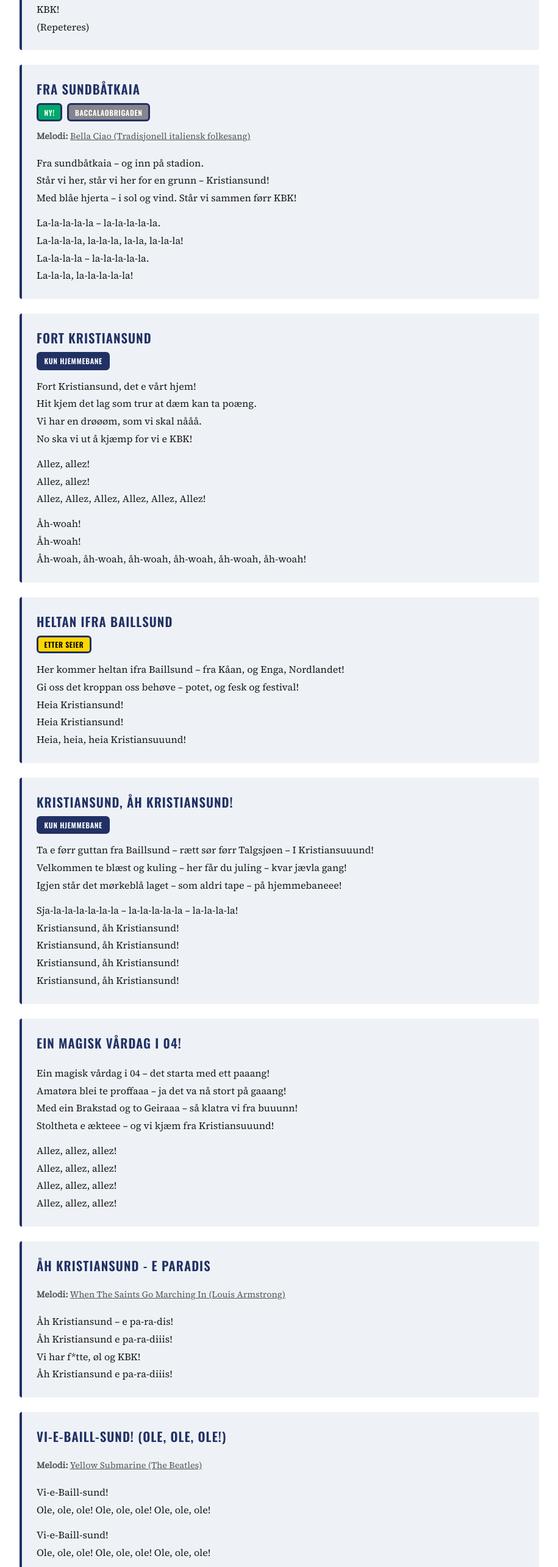
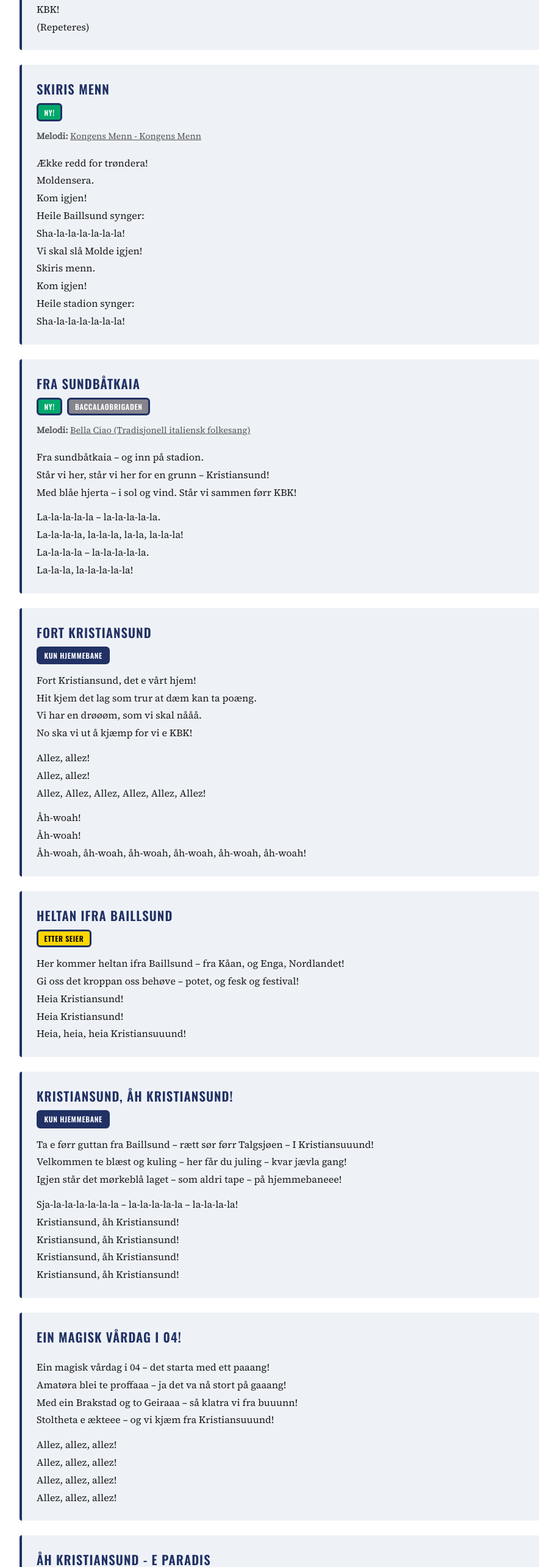
Before and after one commit to UglanSupporterklubb/Nettside, a plain HTML site: page pages/sanger.html in a window 1280 px wide. Shown: the part 1260-3829 px from the top of the page at 61% size, without its empty margins (182-1097 px from the left). Drawn offline with nearby package versions, Linux system fonts and the light colour scheme.

Commit message:
feat: Rettet en sang + la til ny sang i "sanger.html".

```diff
--- a/pages/sanger.html
+++ b/pages/sanger.html
@@ -95,6 +95,29 @@
           Mørkeblåe drakta!<br>
           KBK!<br>
           (Repeteres)</p>
+        </div>
+      </article>
+
+      <article class="song-box">
+        <h4 class="song-title">Skiris menn</h4>
+        <div class="song-tags">
+          <span class="tag tag-ny"></span>
+        </div>
+        <p class="song-melody">
+          <strong>Melodi:</strong>
+          <a href="https://youtu.be/YC9K2hyV0Fw?si=ySTIs23zGoyHE-43&t=37" target="_blank">Kongens Menn - Kongens Menn</a>
+        </p>
+        <div class="song-lyrics">
+          <p>Ække redd for trøndera!<br>
+          Moldensera.<br>
+          Kom igjen!<br>
+          Heile Baillsund synger:<br>
+          Sha-la-la-la-la-la-la!<br>
+          Vi skal slå Molde igjen!<br>
+          Skiris menn.<br>
+          Kom igjen!<br>
+          Heile stadion synger:<br>
+          Sha-la-la-la-la-la-la!</p>
         </div>
       </article>
 
@@ -206,7 +229,7 @@
       </article>
 
       <article class="song-box">
-        <h4 class="song-title">Vi-e-Baill-sund! (Ole, ole, ole!)</h4>
+        <h4 class="song-title">Vi-e-Baill-sund! (Allez, allez, allez!)</h4>
         <div class="song-tags"></div>
         <p class="song-melody">
           <strong>Melodi:</strong>
@@ -214,15 +237,21 @@
         </p>
         <div class="song-lyrics">
           <p>Vi-e-Baill-sund!<br>
-          Ole, ole, ole! Ole, ole, ole! Ole, ole, ole!</p>
+          Allez, allez, allez!<br>
+          Allez, allez, allez!<br>
+          Allez, allez, allez!</p>
 
           <p>Vi-e-Baill-sund!<br>
-          Ole, ole, ole! Ole, ole, ole! Ole, ole, ole!</p>
+          Allez, allez, allez!<br>
+          Allez, allez, allez!<br>
+          Allez, allez, allez!</p>
 
-          <p>Ole, oleee! Ole, ole!<br>
-          Vi e KBK – ole, ole!<br>
-          Ole, oleee! Ole, ole!<br>
-          Vi e KBK – Ole, ole!</p>
+          <p>Allez, allez!<br>
+          Allez, allez!<br>
+          Vi e KBK – allez, allez!<br>
+          Allez, allez!<br>
+          Allez, allez!<br>
+          Vi e KBK – allez, allez!</p>
         </div>
       </article>
 
```
